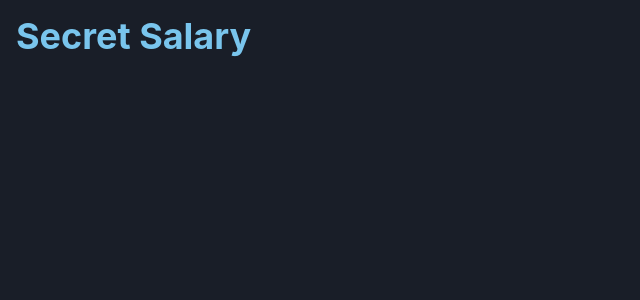
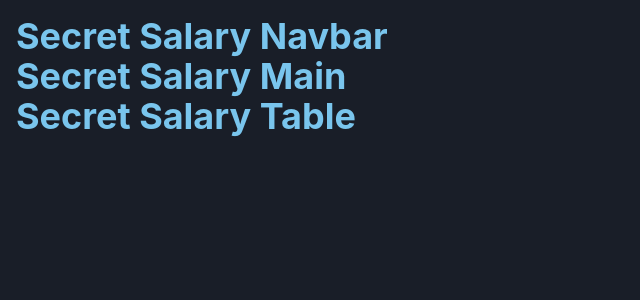
Before and after one commit to ziraserrano/secretsalary, a React (Vite) app: page / in a window 1280 px wide. Shown: the top 300 px of the page, without its empty margins (0-640 px from the left). Built offline with nearby package versions, Linux system fonts and the light colour scheme; what prettier-plugin-tailwindcss would draw is missing.

Commit message:
Create components - Navbar, Main, Table

```diff
--- a/src/App.jsx
+++ b/src/App.jsx
@@ -1,9 +1,14 @@
 import "./App.css";
+import Navbar from "./components/Navbar";
+import Main from "./components/Main";
+import Table from "./components/Table";
 
 function App() {
 	return (
 		<div className="h-screen bg-black p-4">
-			<h1 className="text-4xl font-bold text-blue">Secret Salary</h1>
+			<Navbar />
+			<Main />
+			<Table />
 		</div>
 	);
 }
--- /dev/null
+++ b/src/components/Main.jsx
@@ -0,0 +1,9 @@
+import React from "react";
+
+export default function Main() {
+	return (
+		<div>
+			<h1 className="text-4xl font-bold text-blue">Secret Salary Main</h1>
+		</div>
+	);
+}
--- /dev/null
+++ b/src/components/Navbar.jsx
@@ -0,0 +1,9 @@
+import React from "react";
+
+export default function Navbar() {
+	return (
+		<div>
+			<h1 className="text-4xl font-bold text-blue">Secret Salary Navbar</h1>
+		</div>
+	);
+}
--- /dev/null
+++ b/src/components/Table.jsx
@@ -0,0 +1,9 @@
+import React from "react";
+
+export default function Table() {
+	return (
+		<div>
+			<h1 className="text-4xl font-bold text-blue">Secret Salary Table</h1>
+		</div>
+	);
+}
```
